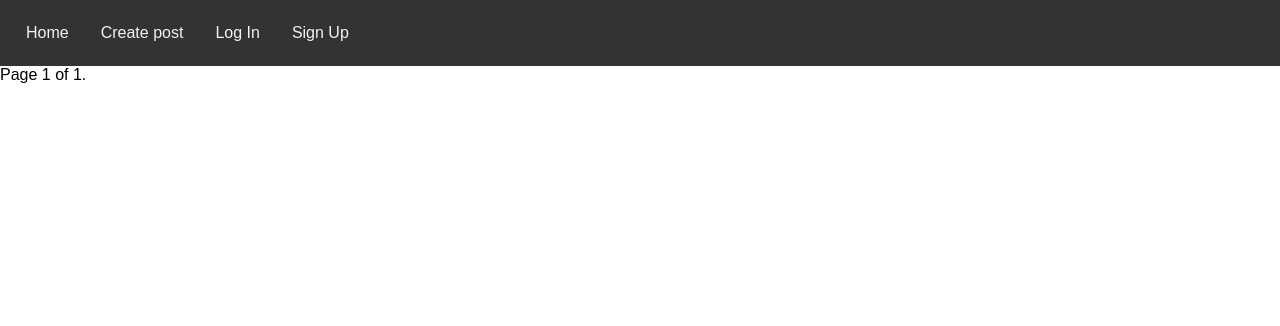
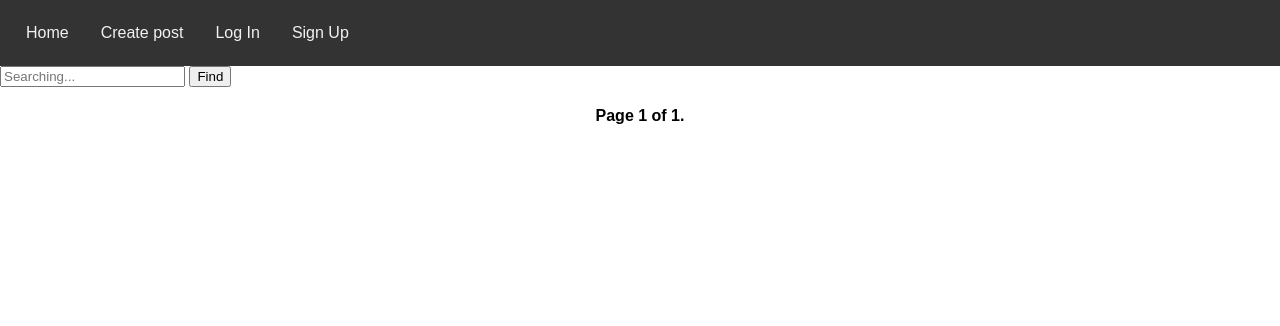
Before and after one commit to Andriiko26/virtual-nexus, a Django app: page /posts/ in a window 1280 px wide. Shown: the top 326 px of the page. Run offline with Django 5.2, Linux system fonts and the light colour scheme; data that the repository does not hold is empty.

Commit message:
added form for searching

```diff
--- a/virtual_nexus_project/templates/posts/index.html
+++ b/virtual_nexus_project/templates/posts/index.html
@@ -3,13 +3,21 @@
 {% block title%} Home page {% endblock title %}
 
 {% block content %}
+
+<link rel="stylesheet" href="{% static 'css/index.css' %}">
+
+<form class="search-form" method="GET" action="{% url 'post-search' %}">
+    <input class="search-input" type="text" name="q" placeholder="Searching...">
+    <button class="search-button" type="submit">Find</button>
+</form>
+
 {% for post in posts %}
-<link rel="stylesheet" href="{% static 'css/index.css' %}">
 <div class="container">
     <h2><a href="{{ post.get_absolute_url }}">{{ post.title }}</a></h2>
     <h3><a href="{% url 'profile-detail' pk=post.author.id %}">{{ post.author.username }}</a></h3>
 </div>
 {% endfor %}
+
 <div class="pagination">
 	<span class="step-links">
 		{% if posts.has_previous %}
@@ -27,4 +35,5 @@
 		{% endif %}
 	</span>
 </div>
+
 {% endblock %}
```
